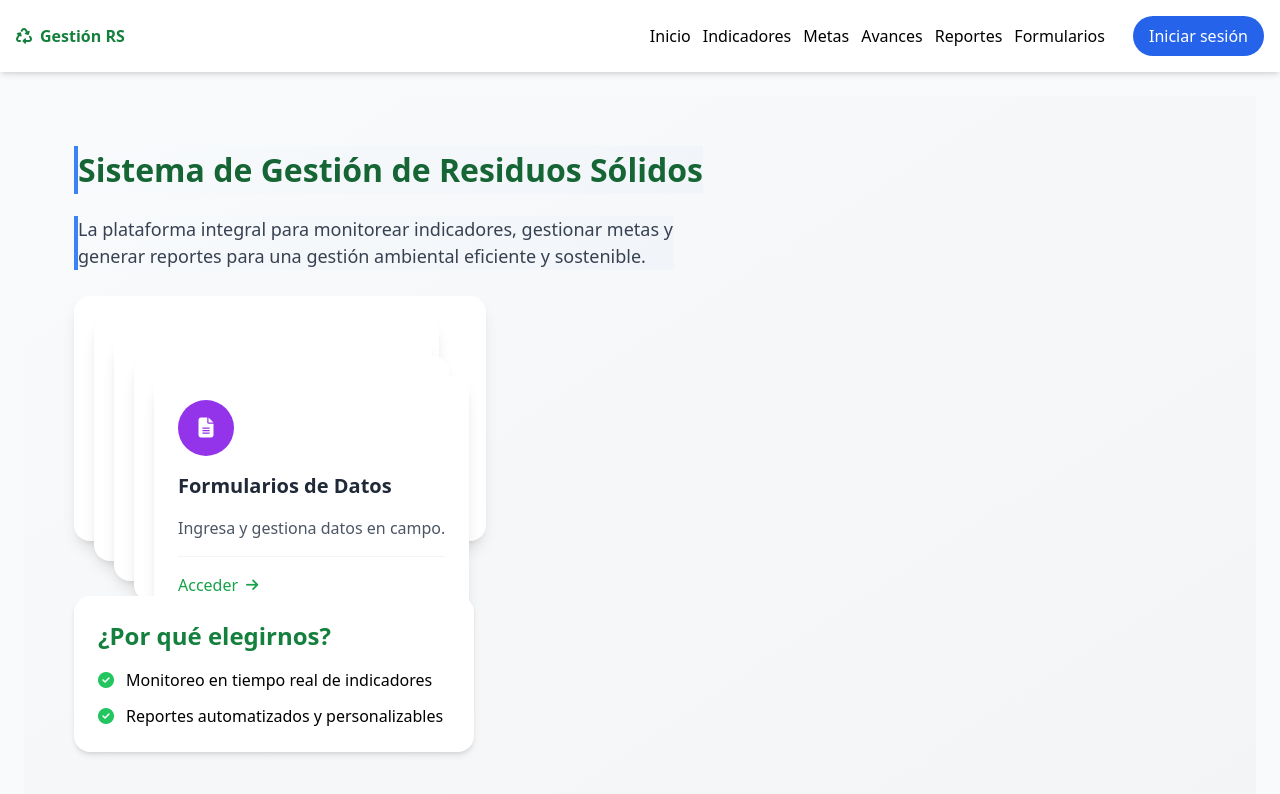
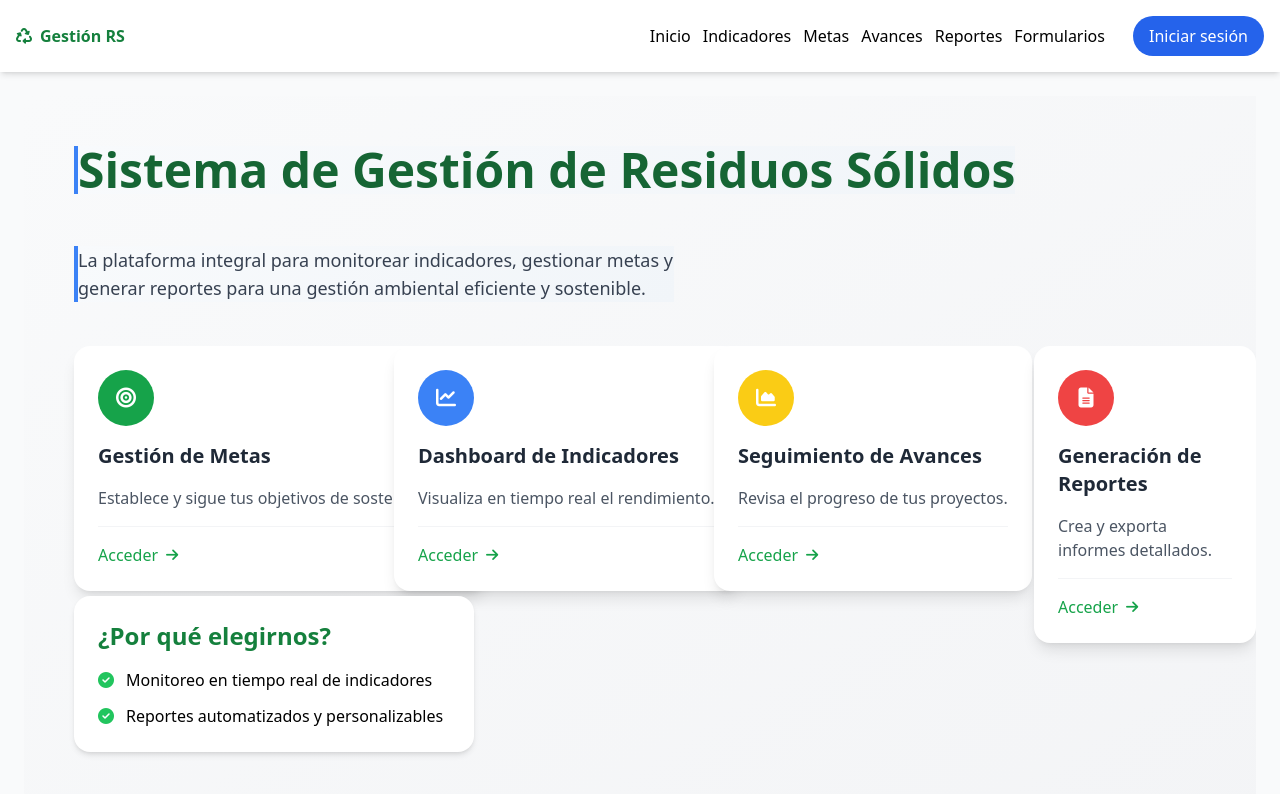
Before and after one commit to Carlostavo/residuos-app, a Next.js app: page /inicio in a window 1280 px wide. Shown: the top 794 px of the page. Built offline with nearby package versions, Linux system fonts and the light colour scheme; no server answers.

Commit message:
Update page.jsx

```diff
--- a/app/inicio/page.jsx
+++ b/app/inicio/page.jsx
@@ -24,6 +24,9 @@ export default function InicioPage() {
             element.style.left = elementsData[id].position.left
             element.style.top = elementsData[id].position.top
           }
+          if (elementsData[id].styles) {
+            Object.assign(element.style, elementsData[id].styles)
+          }
         }
       })
     }
@@ -44,18 +47,22 @@ export default function InicioPage() {
         <div
           id="hero-title"
           className="canvas-element text-element"
-          style={{ position: 'absolute', left: '50px', top: '50px', fontSize: '32px', fontWeight: 'bold', color: '#166534' }}
+          style={{ position: 'absolute', left: '50px', top: '50px' }}
         >
-          Sistema de Gestión de Residuos Sólidos
+          <h1 className="text-4xl md:text-5xl font-bold text-green-800">
+            Sistema de Gestión de Residuos Sólidos
+          </h1>
         </div>
 
         <div
           id="hero-description"
           className="canvas-element text-element"
-          style={{ position: 'absolute', left: '50px', top: '120px', fontSize: '18px', color: '#374151', maxWidth: '600px' }}
+          style={{ position: 'absolute', left: '50px', top: '150px', maxWidth: '600px' }}
         >
-          La plataforma integral para monitorear indicadores, gestionar metas y generar reportes
-          para una gestión ambiental eficiente y sostenible.
+          <p className="text-lg text-gray-700">
+            La plataforma integral para monitorear indicadores, gestionar metas y generar reportes
+            para una gestión ambiental eficiente y sostenible.
+          </p>
         </div>
 
         {/* Tarjetas como elementos del canvas */}
@@ -64,7 +71,7 @@ export default function InicioPage() {
             key={c.title}
             id={`card-${index}`}
             className="canvas-element"
-            style={{ position: 'absolute', left: `${50 + (index * 20)}px`, top: `${200 + (index * 20)}px` }}
+            style={{ position: 'absolute', left: `${50 + (index * 320)}px`, top: '250px' }}
           >
             <Card
               title={c.title}
```
